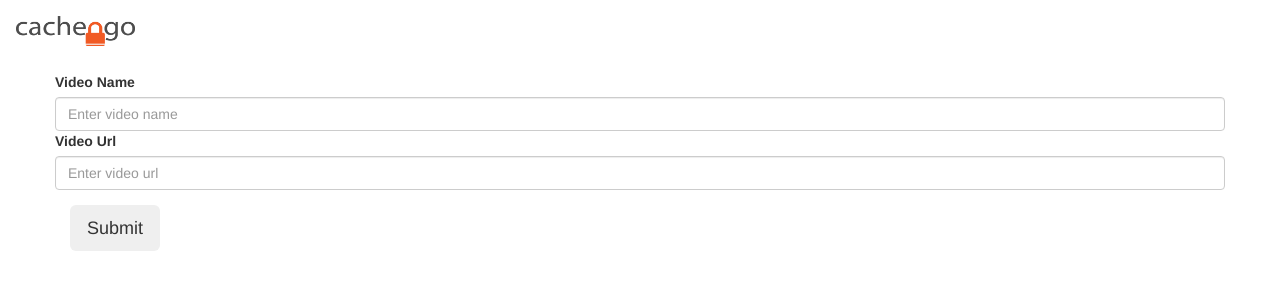
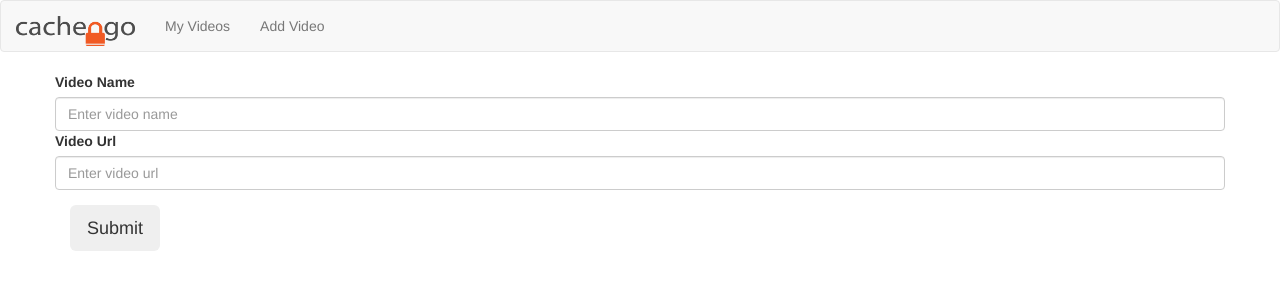
Before and after one commit to cachengo/video-ai-object-detection, a Flask app: page /start_job in a window 1280 px wide. Shown: the top 300 px of the page. Run offline with Flask 2, Linux system fonts and the light colour scheme; parts of the project's set-up code (start-up, migrations or seed data) failed here and were passed over; some libraries are stand-ins or nearby versions.

Commit message:
Add navigation links to navbar

```diff
--- a/app/templates/base.html
+++ b/app/templates/base.html
@@ -8,10 +8,29 @@
   </head>
 
   <body>
-    <nav class="navbar navbar-light bg-light justify-content-between">
-      <a class="navbar-brand" href="#">
-        <img src="{{ url_for('static', filename='img/cachengo_logo.png') }}" height="30" width="119" alt="">
-      </a>
+    <nav class="navbar navbar-default">
+      <div class="container-fluid">
+        <div class="navbar-header">
+          <button type="button" class="navbar-toggle collapsed" data-toggle="collapse" data-target="#navbar-c" aria-expanded="false">
+            <span class="sr-only">Toggle navigation</span>
+            <span class="icon-bar"></span>
+            <span class="icon-bar"></span>
+          </button>
+          <a class="navbar-brand" href="#">
+            <img src="{{ url_for('static', filename='img/cachengo_logo.png') }}" height="30" width="119" alt="">
+          </a>
+        </div>
+        <div class="collapse navbar-collapse" id="navbar-c">
+          <ul class="nav navbar-nav">
+            <li>
+              <a class="nav-link" href="{{ url_for('all_videos') }}">My Videos</a>
+            </li>
+            <li>
+              <a class="nav-link" href="{{ url_for('initiate_video') }}">Add Video</a>
+            </li>
+          </ul>
+        </div>
+      </div>
     </nav>
     <div class="app container">
       {% block content %}{% endblock %}
--- a/app/templates/submit_job.html
+++ b/app/templates/submit_job.html
@@ -1,6 +1,6 @@
 {% extends "base.html" %}
 {% block content %}
-  <form action="/" method="post">
+  <form action="{{ url_for('initiate_video')}}" method="post">
     <div class="form-group row">
       <label for="video_name">Video Name</label>
       <input type="text" class="form-control" id="video_name" placeholder="Enter video name" name="video_name">
```
